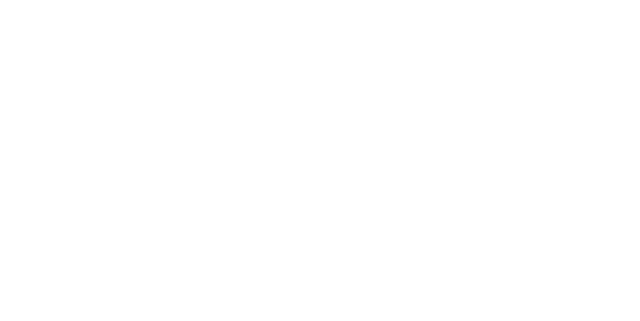
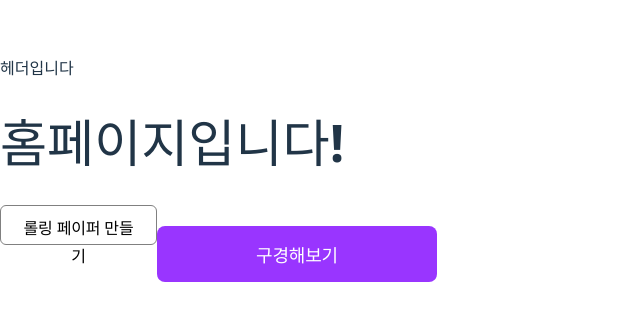
Before and after one commit to Part2-team5-rolling/main, a React (Vite) app: page / in a window 1280 px wide. Before the commit this address had no page. Shown: the part 231-552 px from the top of the page, without its empty margins (0-640 px from the left). Built offline with nearby package versions, Linux system fonts and the light colour scheme.

Commit message:
feat : 버튼 공통 컴포넌트 개발 및 메인페이지 추가

```diff
--- a/src/App.jsx
+++ b/src/App.jsx
@@ -1,10 +1,12 @@
 import { BrowserRouter, Routes, Route } from 'react-router-dom';
+import HomePage from './pages/HomePage';
 import ListPage from './pages/ListPage';
 
 function App() {
   return (
     <BrowserRouter>
       <Routes>
+        <Route path="/" element={<HomePage />} />
         <Route path="/list" element={<ListPage />} />
       </Routes>
     </BrowserRouter>
--- /dev/null
+++ b/src/components/common/Button.jsx
@@ -0,0 +1,17 @@
+import React from 'react';
+import '../../styles/Button.css'
+
+const Button = ({ onClick, children, className, type = 'button' }) => {
+
+  return (
+    <button
+      onClick={onClick}
+      className={className}
+      type={type}
+    >
+      {children}
+    </button>
+  );
+};
+
+export default Button;
--- /dev/null
+++ b/src/components/common/Header.jsx
@@ -0,0 +1,12 @@
+import React from 'react';
+
+const Header = () => {
+
+  return (
+    <>
+      <div>헤더입니다</div>
+    </>
+  );
+};
+
+export default Header;
--- /dev/null
+++ b/src/pages/HomePage.jsx
@@ -0,0 +1,23 @@
+import React from 'react';
+import Button from '../components/common/Button';
+import Header from '../components/common/Header';
+import { useNavigate } from 'react-router-dom';
+
+function HomePage() {
+  const navigate = useNavigate();
+
+  const handleGoToAbout = (path) => {
+    navigate(path);
+  };
+
+    return (
+      <>
+        <Header />
+        <h1>홈페이지입니다!</h1>
+        <Button onClick={() => handleGoToAbout('./post')} className="OutlinedButton">롤링 페이퍼 만들기</Button>
+        <Button onClick={() => handleGoToAbout('./list')} className="PrimaryButton">구경해보기</Button>
+      </>
+    )
+}
+
+export default HomePage;
--- /dev/null
+++ b/src/styles/Button.css
@@ -0,0 +1,25 @@
+.PrimaryButton {
+  width: 280px;
+  height: 56px;
+  padding: 14px 24px;
+  gap: 10px;
+  background-color: #9935FF;
+  color: #FFFFFF;
+  font-size: 18px;
+  font-weight: 700;
+  line-height: 28px;
+  letter-spacing: -0.01em;
+}
+
+.OutlinedButton {
+  width: 157px;
+  height: 40px;
+  border-radius: 6px;
+  padding: 8px 16px;
+  border: 1px solid gray;
+  background-color: #FFFFFF;
+  font-size: 16px;
+  font-weight: 700;
+  line-height: 28px;
+  letter-spacing: -0.01em;
+}
```
Also changed, not shown: src/pages/ListPage.jsx (line endings or trailing spaces), 2 other files (tests, documents, lock files or other folders).
